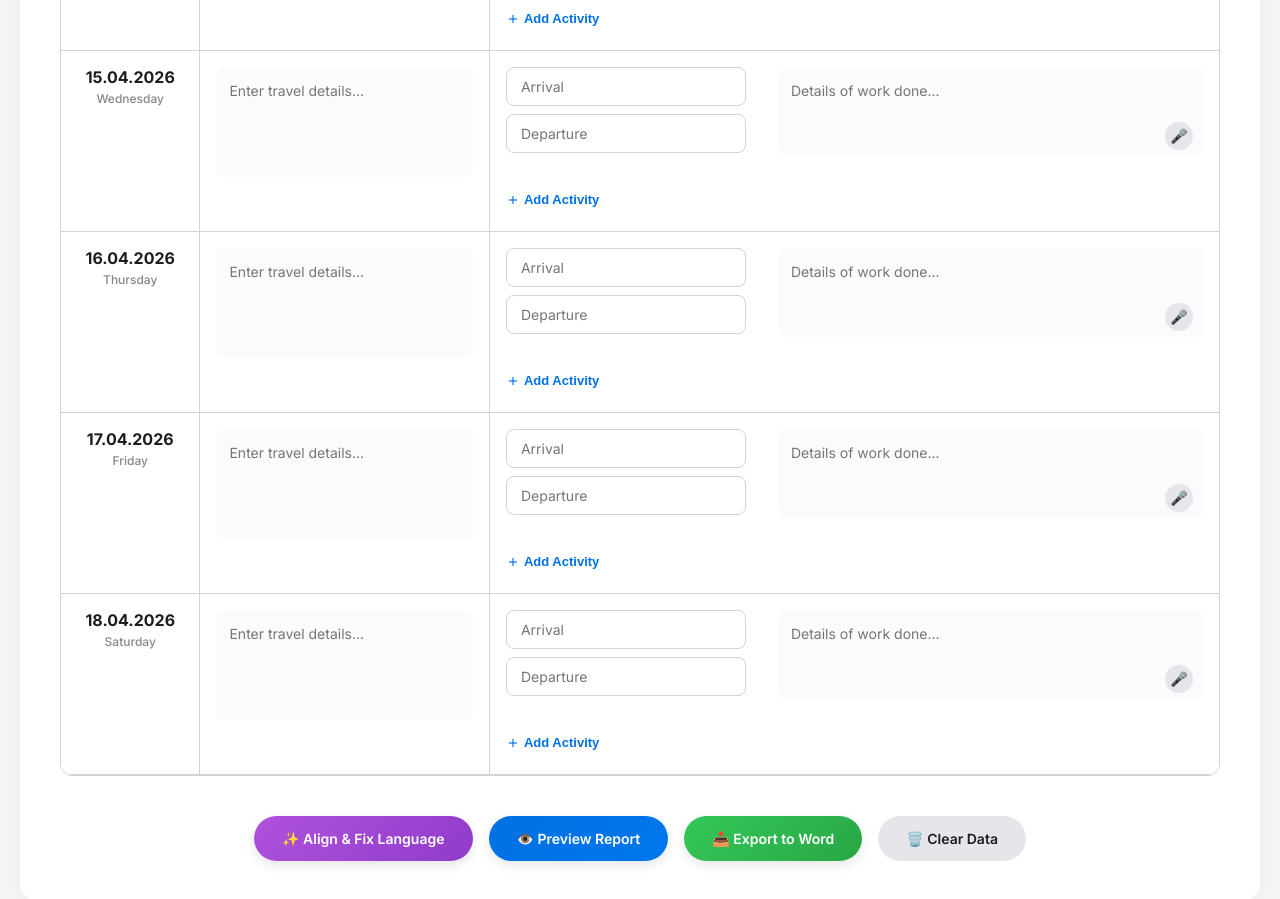
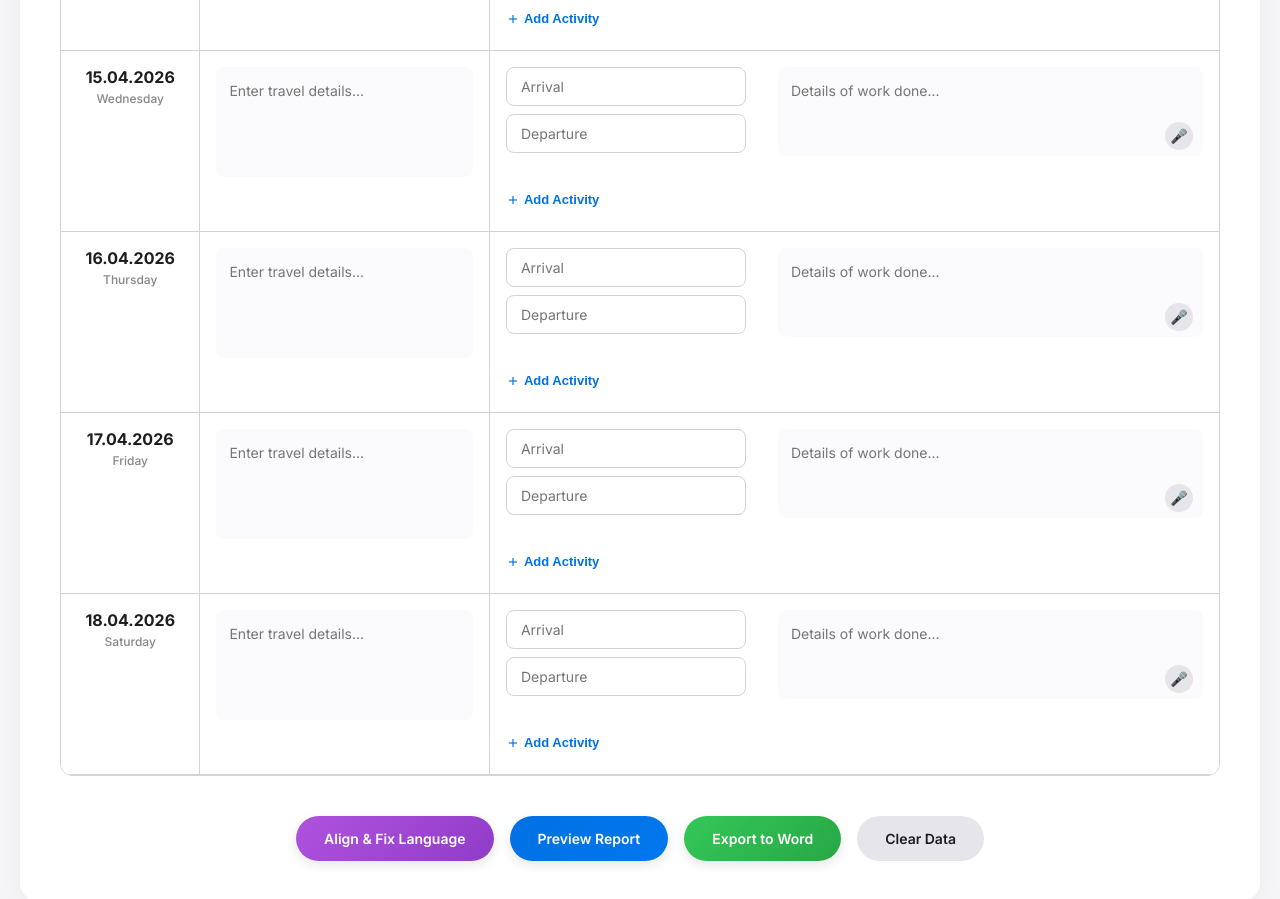
Before and after one commit to jstmahi/CI-Weekly-Diary, a plain HTML site: page index.html in a window 1280 px wide. Shown: the part 819-1718 px from the top of the page. Drawn offline with nearby package versions, Linux system fonts and the light colour scheme.

Commit message:
Add files via upload

```diff
--- a/index.html
+++ b/index.html
@@ -487,10 +487,10 @@
         </div>
 
         <div class="action-btns no-print">
-            <button class="btn btn-purple" onclick="runAI()">✨ Align & Fix Language</button>
-            <button class="btn btn-blue" onclick="openPreview()">👁️ Preview Report</button>
-            <button class="btn btn-green" onclick="saveAsWord()">📥 Export to Word</button>
-            <button class="btn btn-gray" onclick="clearDiary()">🗑️ Clear Data</button>
+            <button class="btn btn-purple" onclick="runAI()"> Align & Fix Language</button>
+            <button class="btn btn-blue" onclick="openPreview()"> Preview Report</button>
+            <button class="btn btn-green" onclick="saveAsWord()"> Export to Word</button>
+            <button class="btn btn-gray" onclick="clearDiary()"> Clear Data</button>
         </div>
     </div>
 
```
